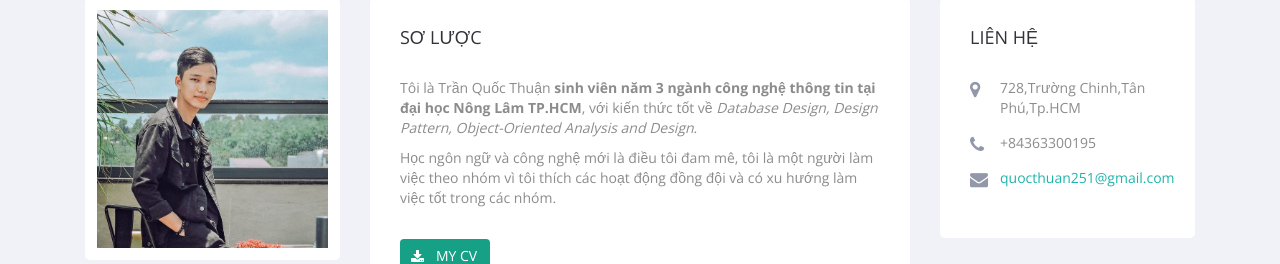
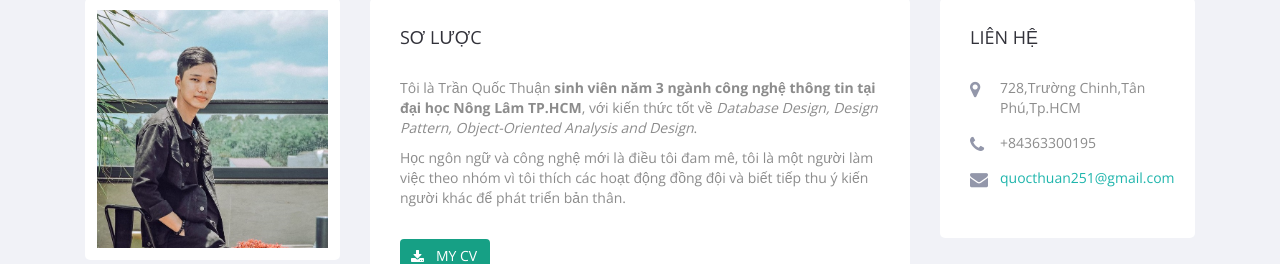
Before and after one commit to quocthuan251/quocthuan251.github.io, a plain HTML site: page cv_about.html in a window 1280 px wide. Shown: the part 938-1202 px from the top of the page. Drawn offline with nearby package versions, Linux system fonts and the light colour scheme.

Commit message:
Update cv_about.html

```diff
--- a/cv_about.html
+++ b/cv_about.html
@@ -88,7 +88,7 @@
                         <div class="about-content">
                             <p>
                                 Tôi là Trần Quốc Thuận <b>sinh viên năm 3 ngành công nghệ thông tin tại đại học Nông Lâm TP.HCM</b>, với kiến thức tốt về <i>Database Design, Design Pattern, Object-Oriented Analysis and Design</i>.</p>
-                            <p>Học ngôn ngữ và công nghệ mới là điều tôi đam mê, tôi là một người làm việc theo nhóm vì tôi thích các hoạt động đồng đội và có xu hướng làm việc tốt trong các nhóm.
+                            <p>Học ngôn ngữ và công nghệ mới là điều tôi đam mê, tôi là một người làm việc theo nhóm vì tôi thích các hoạt động đồng đội và biết tiếp thu ý kiến người khác để phát triển bản thân.
                                  </div>
                         <!-- /.about-content -->
                         <a href="CV Quocthuan/assets/mycvQuocThuan.pdf" class="btn fa-download download-btn">My CV</a>
```
